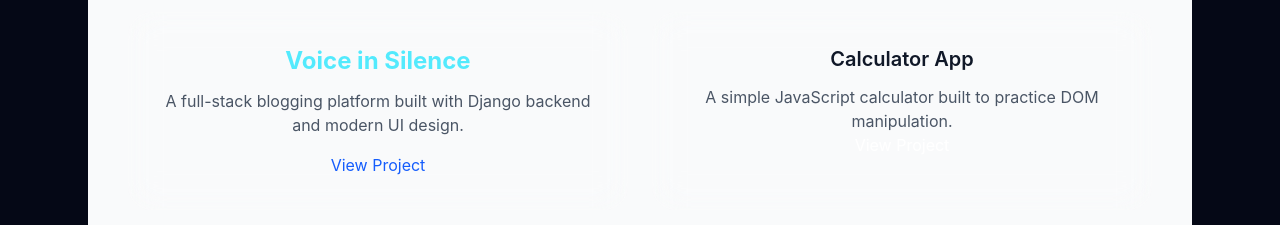
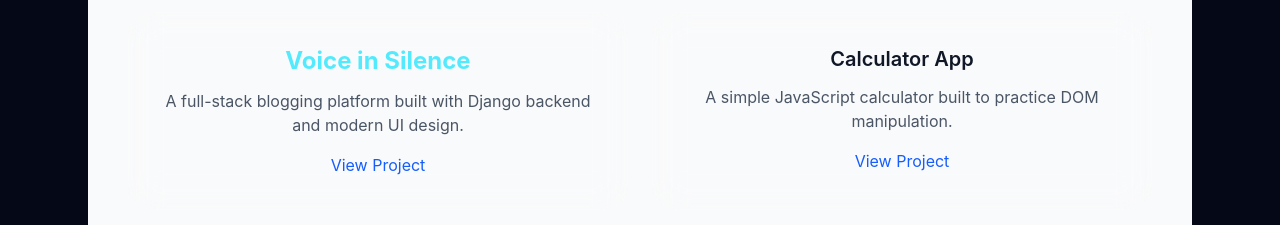
Before and after one commit to kayustola/kayustola-portfolio, a React (Vite) app: page / in a window 1280 px wide. Shown: the part 1180-1405 px from the top of the page. Built offline with nearby package versions, Linux system fonts and the light colour scheme.

Commit message:
Update project link to direct to GitHub Pages

```diff
--- a/src/components/Projects.tsx
+++ b/src/components/Projects.tsx
@@ -29,13 +29,9 @@ export default function Projects() {
           <p className="text-gray-600 mt-3">
             A simple JavaScript calculator built to practice DOM manipulation.
           </p>
-        <a
-  href={`${import.meta.env.BASE_URL}cal.html`}
-  target="_blank"
-  rel="noopener noreferrer"
->
-  View Project
-</a>
+       <a href= "https://kayustola.github.io/kayustola-portfolio/cal.html" target="_blank" rel="noopener noreferrer" className="text-blue-600 mt-4 inline-block">
+            View Project
+          </a>
         </div>
 
       </div>
```
